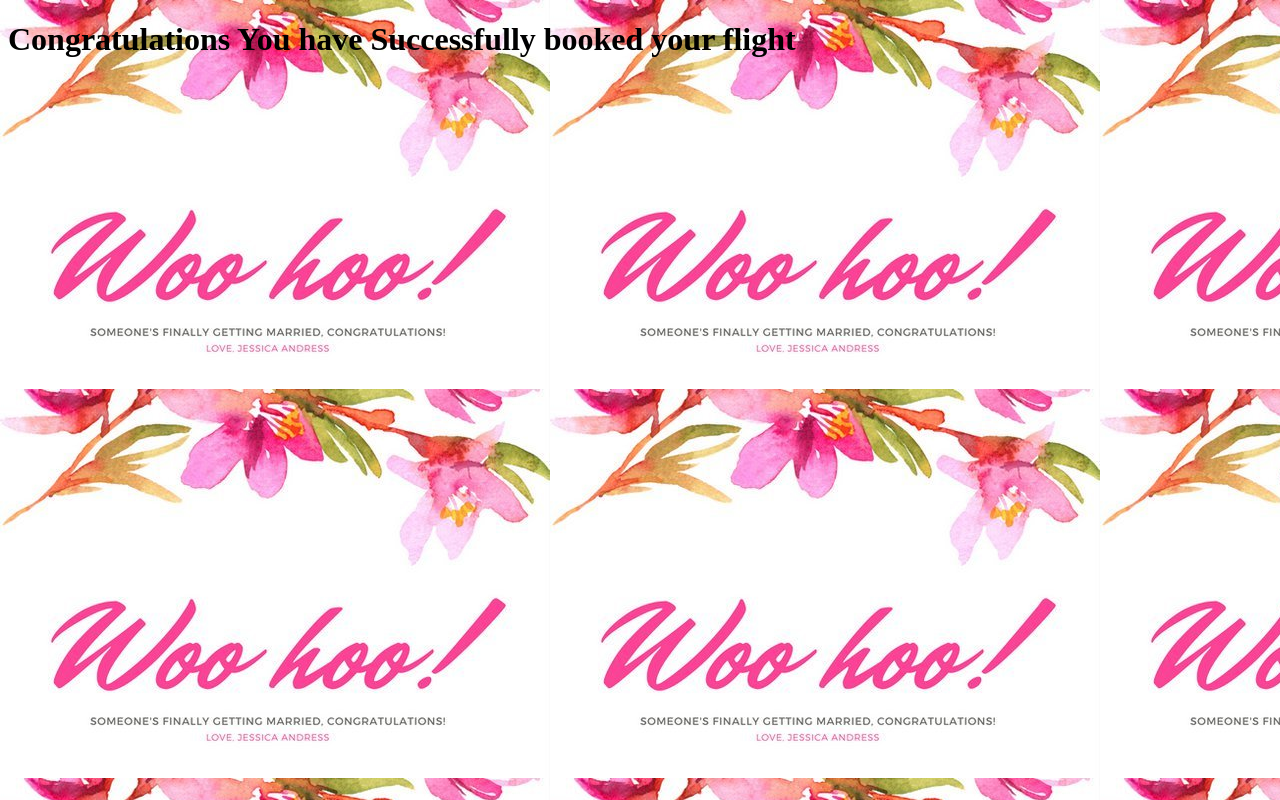
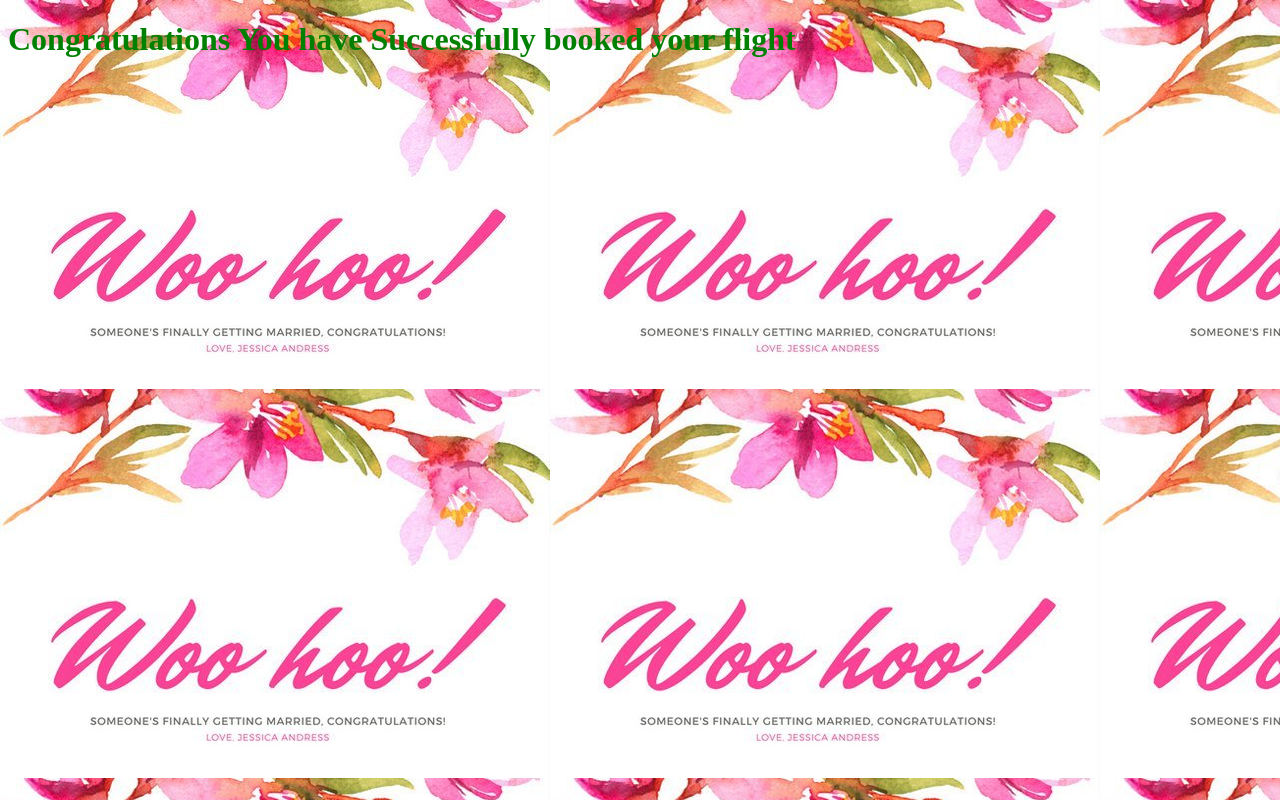
Before and after one commit to Gunjan2797/first_collab, a plain HTML site: page templates/success.html in a window 1280 px wide. Drawn offline with Linux system fonts and the light colour scheme.

Commit message:
Made changes to sucess file

```diff
--- a/templates/success.html
+++ b/templates/success.html
@@ -1,12 +1,16 @@
 <!DOCTYPE html>
 <html lang="en">
 <head>
+
+
     <meta charset="UTF-8">
     <meta name="viewport" content="width=device-width, initial-scale=1.0">
     <meta http-equiv="X-UA-Compatible" content="ie=edge">
     <title>CheapAirWays</title>
+
+
 </head>
 <body background="/images/sucess.jpg">
-    <h1>Congratulations You have Successfully booked your flight</h1>
+    <h1 style="color: green;">Congratulations You have Successfully booked your flight</h1>
 </body>
 </html>
```
Also changed, not shown: templates/index.html (+2 -1 lines).
